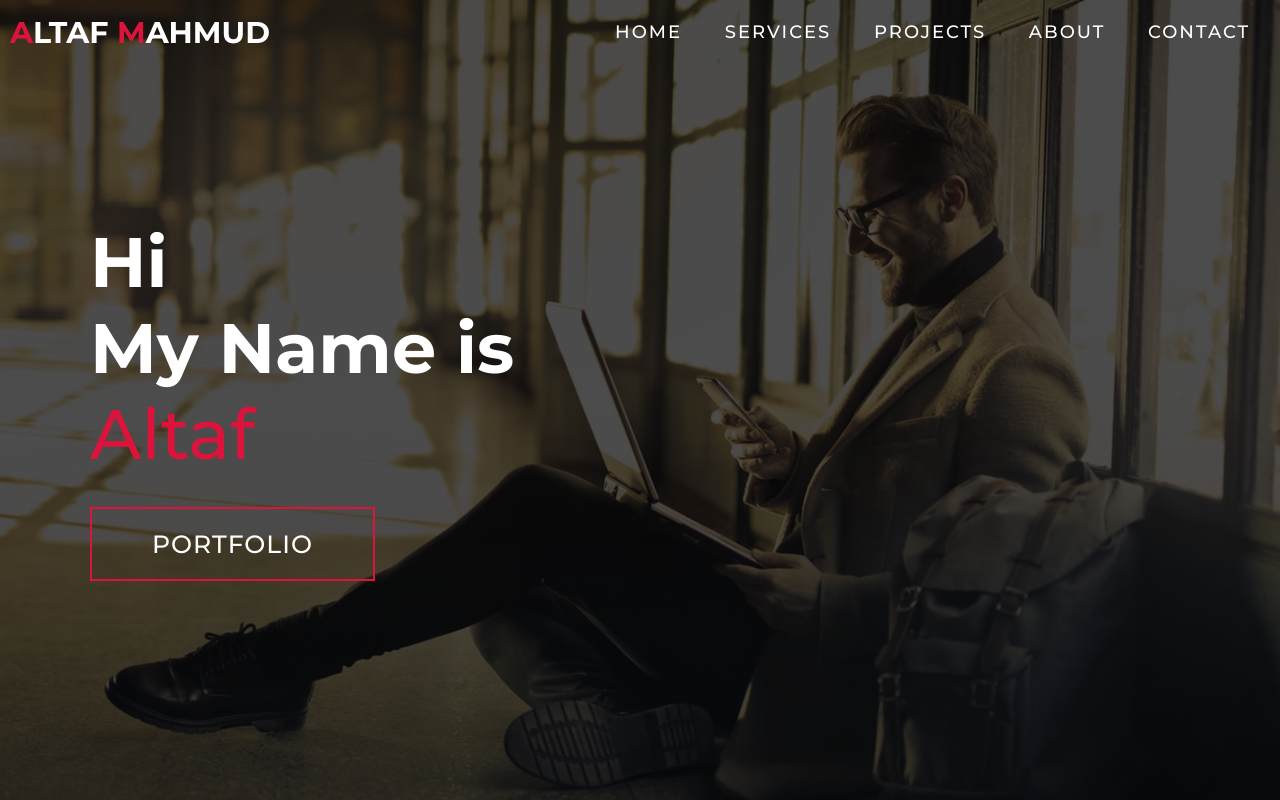
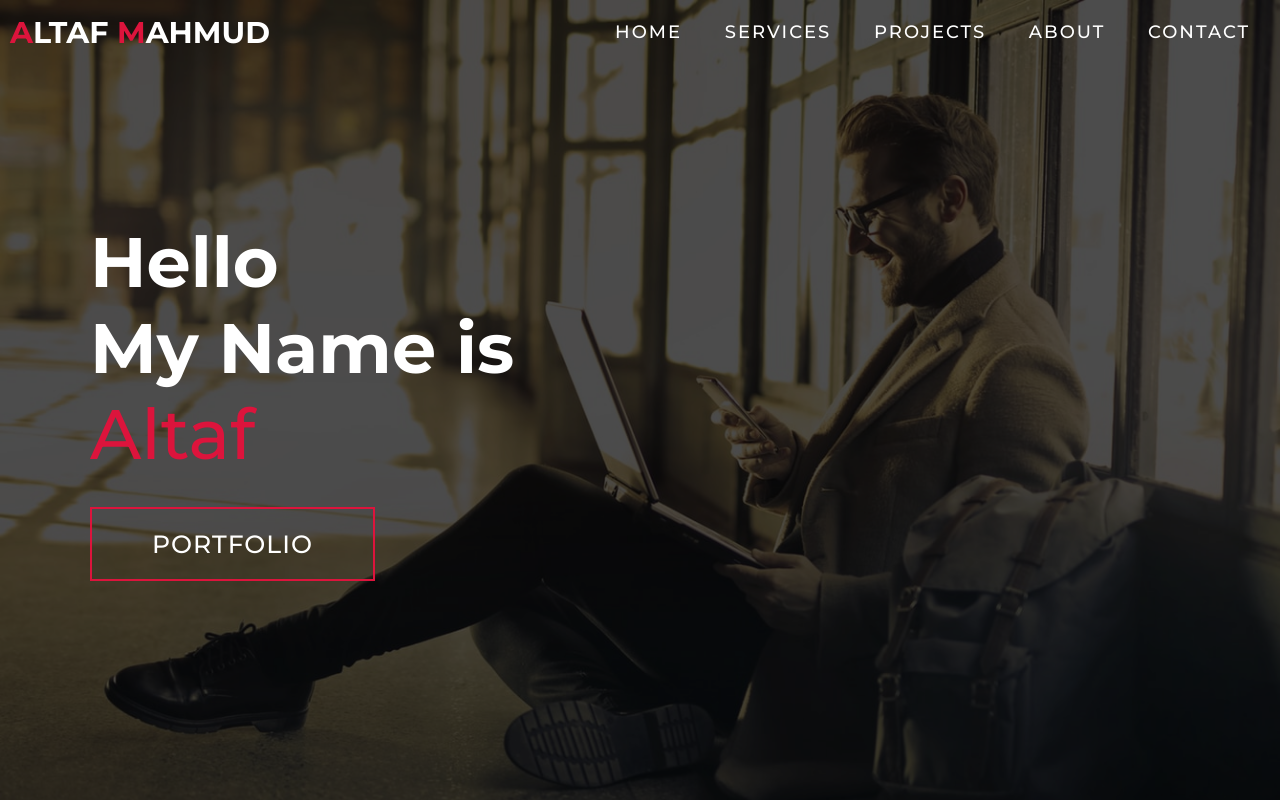
Before and after one commit to dev-altafbd/Portfolio_2, a plain HTML site: page index.html in a window 1280 px wide. Shown: the top 800 px of the page. Drawn offline with Linux system fonts and the light colour scheme.

Commit message:
Update index.html

```diff
--- a/index.html
+++ b/index.html
@@ -40,7 +40,7 @@
     <SECTION id="hero">
         <div class="hero container">
             <div>
-                <h1>Hi <span></span></h1>
+                <h1>Hello <span></span></h1>
                 <h1>My Name is <span></span></h1>
                 <h1>Altaf <span></span></h1>
                 <a href="#projects" type="button" class="cta">Portfolio</a>
```
